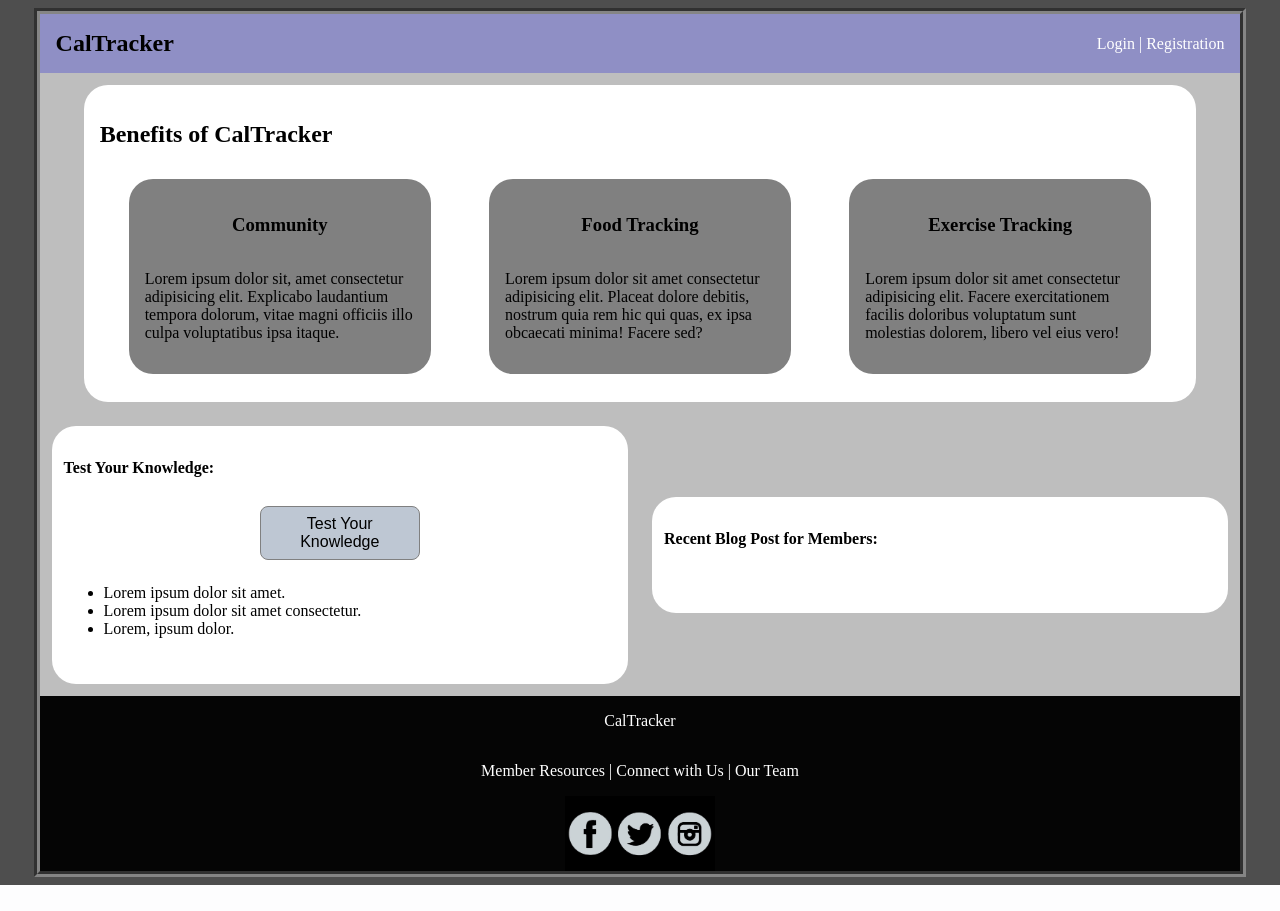
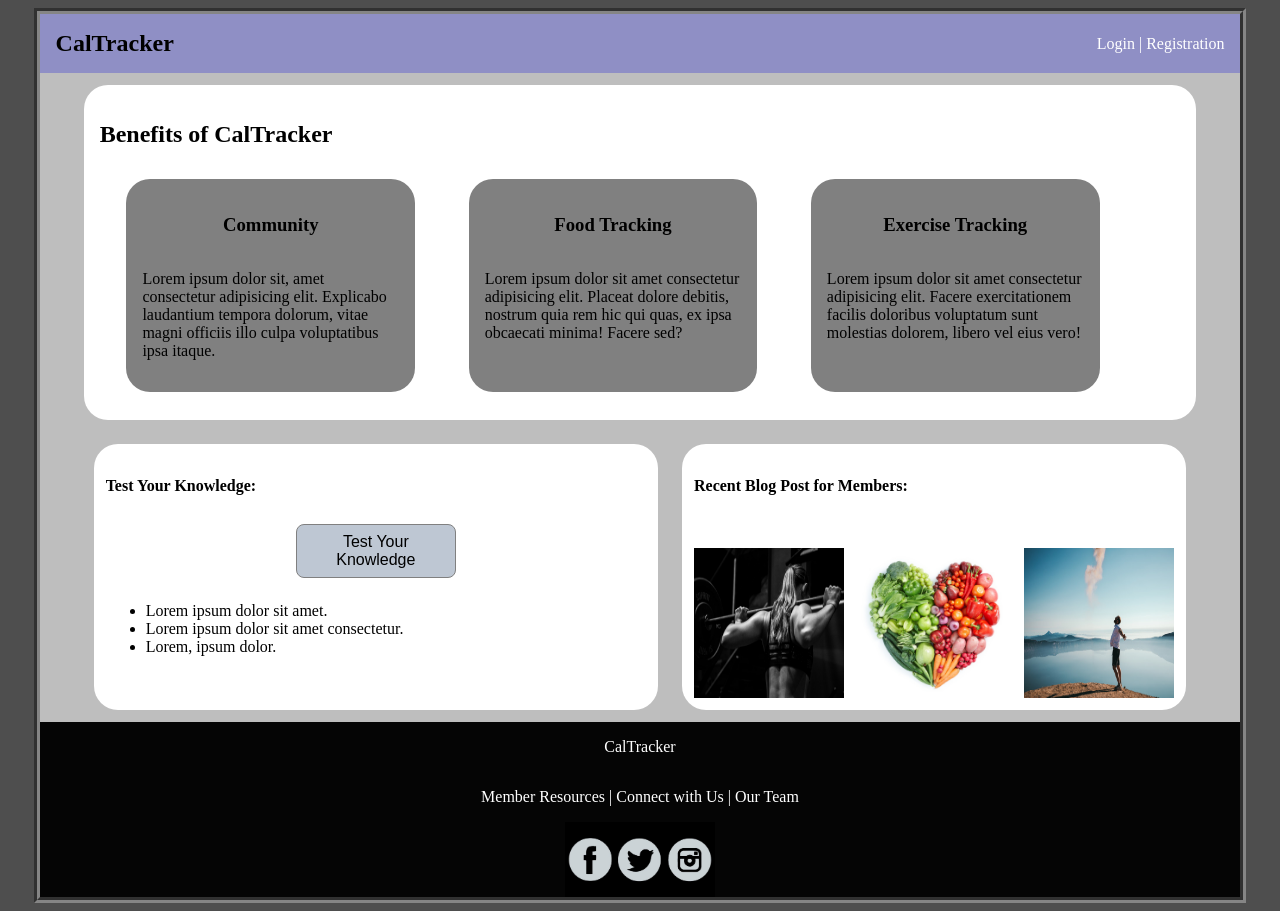
Before and after one commit to Kamernepti/CalTracker, a Django app: page / in a window 1280 px wide. Before the commit the page ends 885 px from the top, so only its background shows below. Run offline with Django 3.2, Linux system fonts and the light colour scheme; data that the repository does not hold is empty.

Commit message:
updated index page for screenshot

```diff
--- a/tracker_app/static/css/index.css
+++ b/tracker_app/static/css/index.css
@@ -57,7 +57,8 @@ body {
 #headerContainer{
     display:flex;
     flex-wrap: wrap;
-    width:100%;
+    width:95%;
+    max-width: 95%;
     justify-content: space-around;
 }
 
@@ -82,8 +83,8 @@ body {
     display: flex;
     flex-wrap: wrap;
     flex-direction: column;
-    width:50%;
-    max-width: 90%;
+    width:40%;
+    max-width: 40%;
     background-color: white;
     margin: .75rem;
     padding: .75rem;
@@ -91,13 +92,17 @@ body {
     align-self: center;
 }
 
+#img_container{
+    display: flex;
+    justify-content: space-between;
+}
 
 #quiz-container {
     display: flex;
     flex-direction: column;
     flex-wrap: wrap;
-    width: 50%;
-    max-width: 90%;
+    width: 45%;
+    max-width: 45%;
     background-color: white;
     margin: .75rem;
     padding: .75rem;
@@ -218,3 +223,7 @@ footer {
 footer img {
     max-width: 150px;
 }
+
+.blog_pic {
+    max-width: 150px;
+}
--- a/tracker_app/templates/index.html
+++ b/tracker_app/templates/index.html
@@ -66,7 +66,11 @@
                         <li>{{blog.title}} by {{blog.author}}</li>
                     {% endfor %}
                     </ul>
-
+                <div id="img_container">
+                    <img class="blog_pic" src="static/images/weights.jpg" alt="fitness_stock_pic">
+                    <img class="blog_pic" src="static/images/nutrition.jpg" alt="fitness_stock_pic">
+                    <img class="blog_pic" src="static/images/unnamed.jpg" alt="fitness_stock_pic">
+                </div>
             </div>
         </div>
 
```
Also changed, not shown: tracker_app/static/images/nutrition.jpg (added), tracker_app/static/images/unnamed.jpg (added), tracker_app/static/images/weights.jpg (added).
